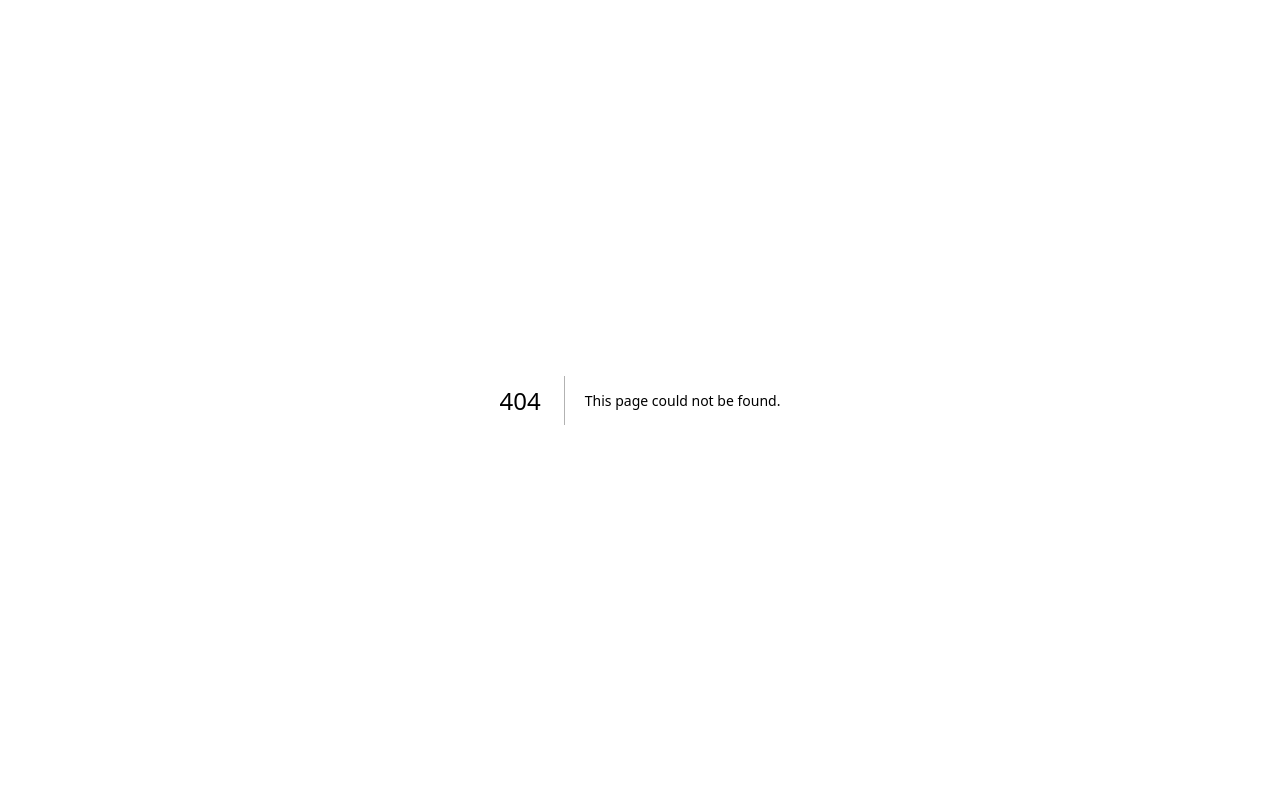
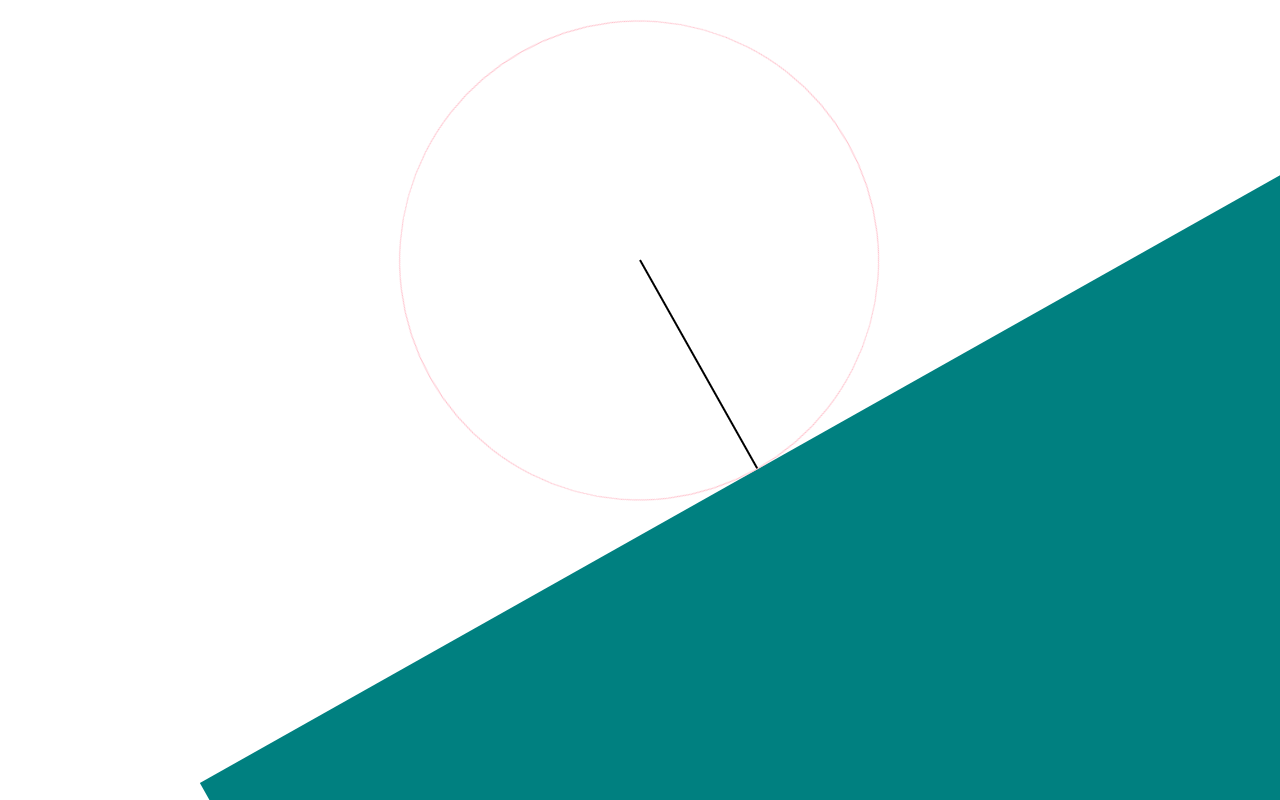
Before and after one commit to barbaraperic/pink-panther, a Next.js app: page /intro in a window 1280 px wide. Before the commit this address had no page. Built offline with nearby package versions, Linux system fonts and the light colour scheme; a web font is replaced by a local one.

Commit message:
swing animation WIP

```diff
--- /dev/null
+++ b/app/components/SprinklesBanner.tsx
@@ -0,0 +1,65 @@
+export default function Swing(props: any) {
+    return (
+        <svg
+            height="100%"
+            strokeMiterlimit="10"
+            version="1.1"
+            viewBox="0 122.72 261.777 104.776"
+            width="100%"
+            xmlns="http://www.w3.org/2000/svg"
+        >
+            <defs />
+            <clipPath id="ArtboardFrame">
+                <rect height="104.776" width="261.777" x="0" y="122.72" />
+            </clipPath>
+            <g clipPath="url(#ArtboardFrame)" id="Layer">
+                <g opacity="1">
+                    <g id="swing">
+                        <path
+                            d="M120.752 217.186C120.752 217.186 112.795 226.386 101.506 226.422C90.2172 226.457 82.2032 217.306 82.2032 217.306L82.1651 205.072C82.1651 205.072 91.831 214.218 101.468 214.188C111.105 214.158 120.714 204.952 120.714 204.952L120.752 217.186Z"
+                            fill="#ff8d00"
+                            fillRule="nonzero"
+                            opacity="1"
+                            stroke="#ff8d00"
+                            strokeLinecap="round"
+                            strokeLinejoin="round"
+                            strokeWidth="2.14838"
+                        />
+                        <path
+                            d="M104.672 137.189C104.672 137.189 103.702 140.244 98.2513 157.414C92.801 174.584 82.8703 205.869 82.8703 205.869"
+                            fill="none"
+                            opacity="1"
+                            stroke="#a35a00"
+                            strokeLinecap="round"
+                            strokeLinejoin="round"
+                            strokeWidth="2.14838"
+                        />
+                        <path
+                            d="M105.249 137.656L120.752 206.642"
+                            fill="none"
+                            opacity="1"
+                            stroke="#a35a00"
+                            strokeLinecap="round"
+                            strokeLinejoin="round"
+                            strokeWidth="2"
+                        />
+                    </g>
+                    <path
+                        d="M91.7436 135.752C91.7436 128.555 97.1411 122.72 103.799 122.72C110.457 122.72 115.855 128.555 115.855 135.752C115.855 142.949 110.457 148.784 103.799 148.784C97.1411 148.784 91.7436 142.949 91.7436 135.752Z"
+                        fill="#2e2c71"
+                        fillRule="nonzero"
+                        opacity="1"
+                        stroke="none"
+                    />
+                    <path
+                        d="M0 132.271L261.777 132.271L261.777 138.208L0 138.208L0 132.271Z"
+                        fill="#2e2c71"
+                        fillRule="nonzero"
+                        opacity="1"
+                        stroke="none"
+                    />
+                </g>
+            </g>
+        </svg>
+    )
+}
--- /dev/null
+++ b/app/components/Swing.module.css
@@ -0,0 +1,37 @@
+#container {
+    --radius: 30vh;
+    --top-position: 60vh;
+    display: flex;
+    justify-content: center;
+    height: 100vh;
+    width: 100vw;
+    overflow: hidden;
+}
+.circle {
+    position: absolute;
+    top: calc(20px + var(--top-position) - var(--radius));
+    left: 0;
+    right: 0;
+    margin: auto;
+    width: 2px;
+    height: var(--radius);
+    background: #000;
+}
+.circle::after {
+    content: '';
+    position: absolute;
+    height: calc(var(--radius) * 2);
+    width: calc(var(--radius) * 2);
+    top: calc(var(--radius) * -1);
+    left: calc(var(--radius) * -1);
+    border-radius: 100%;
+    border: 1px solid pink;
+    z-index: -2;
+}
+
+.swing {
+    width: 100vw;
+    height: 150vh;
+    background-color: teal;
+    margin-top: calc(20px + var(--top-position));
+}
--- /dev/null
+++ b/app/components/Swing.tsx
@@ -0,0 +1,63 @@
+import { useEffect, useLayoutEffect, useRef } from 'react'
+import styles from './Swing.module.css'
+import { CSSPlugin } from 'gsap/CSSPlugin'
+import { CustomEase } from 'gsap/CustomEase'
+import { gsap } from 'gsap/gsap-core'
+
+gsap.registerPlugin(CSSPlugin, CustomEase)
+
+export default function SwingComponent() {
+    const container = useRef(null)
+
+    const useIsomorphicLayoutEffect =
+        typeof window !== 'undefined' ? useLayoutEffect : useEffect
+
+    useIsomorphicLayoutEffect(() => {
+        const swingRadius = gsap.getProperty(container.current, '--radius')
+
+        console.log(swingRadius)
+        const transformOriginValue = '50% -' + swingRadius + 'vh'
+        let ctx = gsap.context(() => {
+            // gets the radius var from CSS... useful for this example's flexability.
+
+            const tl = gsap.timeline({})
+
+            tl.add('move')
+
+            tl.to(
+                '#swing',
+                {
+                    duration: 10,
+                    rotation: '-30deg',
+                    transformOrigin: transformOriginValue,
+                    ease: 'elastic.out( 3, 0.1)',
+                    repeat: -1,
+                    delay: 2,
+                },
+                'move'
+            )
+
+            // shows the radius of the arc
+            tl.to(
+                '#circle',
+                {
+                    duration: 10,
+                    rotation: '-30deg',
+                    transformOrigin: '50% 0px',
+                    ease: 'elastic.out( 3, 0.1)',
+                    delay: 2,
+                    repeat: -1,
+                },
+                'move'
+            )
+            return () => ctx.revert()
+        })
+    }, [])
+
+    return (
+        <section ref={container} id={styles.container}>
+            <div className={styles.swing} id="swing"></div>
+            <span className={styles.circle} id="circle"></span>
+        </section>
+    )
+}
--- a/app/globals.css
+++ b/app/globals.css
@@ -18,6 +18,7 @@
         -0.5px 5px 5.7px -2.1px rgba(var(--shadow-color-rgb), var(--opacity)),
         -0.7px 7.3px 8.3px -2.5px rgba(var(--shadow-color-rgb), var(--opacity));
     --pink-rgb: 255, 145, 223;
+    --radius: 30vh;
 }
 
 @media (prefers-color-scheme: dark) {
--- /dev/null
+++ b/app/intro/page.tsx
@@ -0,0 +1,14 @@
+'use client'
+
+import { useGSAP } from '@gsap/react'
+import SprinklesBanner from '../components/SprinklesBanner'
+import { useEffect, useLayoutEffect } from 'react'
+import SwingComponent from '../components/Swing'
+
+export default function IntroPage() {
+    return (
+        <main className="w-full h-full flex justify-center items-center">
+            <SwingComponent />
+        </main>
+    )
+}
```
Also changed, not shown: 1 other file (tests, documents, lock files or other folders).
